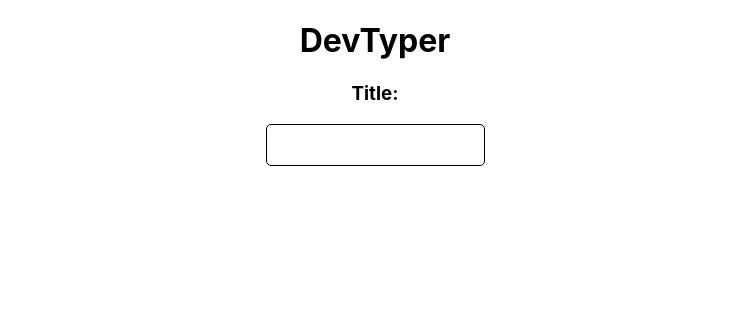
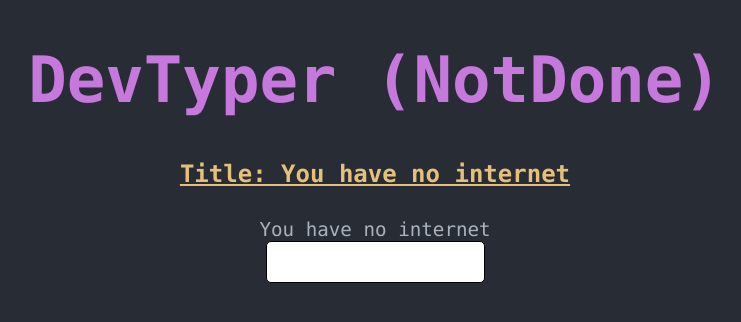
Before and after one commit to nacleric/devTyper, a React (Create React App) app: page / in a window 1280 px wide. Shown: the top 322 px of the page, without its empty margins (265-1006 px from the left). Built offline with nearby package versions, Linux system fonts and the light colour scheme; no server answers.

Commit message:
added more styling and changed css classNames

```diff
--- a/src/App.js
+++ b/src/App.js
@@ -9,6 +9,7 @@
 function App() {
   return (
     <div className="App">
+      <h1 class="logo"> DevTyper (NotDone) </h1>
       <TextBody />
     </div>
   );
--- a/src/components/textbody.js
+++ b/src/components/textbody.js
@@ -14,24 +14,24 @@
   parent.appendChild(childEl);
 }
 
-const renderSpans = string => {
-  // Todo: In memory
-  const parentEl = document.getElementById("titleEl");
+function renderSpans(string) {
+  const parentEl = document.getElementById("typeBody");
   for (let i = 0; i < string.length; i++) {
-    newSpan(parentEl, "testStyle", string[i]);
+    newSpan(parentEl, "neutralChar", string[i]);
   }
-};
+}
+
+function strip(html) {
+  // Converts json Obj to a string
+  let doc = new DOMParser().parseFromString(html, "text/html");
+  return doc.body.textContent || "";
+}
 
 // Main Component
 function TextBody() {
   const [title, setTitle] = useState();
   const [text, setText] = useState(); // will be used later when everything works
-
-  function strip(html) {
-    // Converts json Obj to a string
-    let doc = new DOMParser().parseFromString(html, "text/html");
-    return doc.body.textContent || "";
-  }
+  const [link, setLink] = useState();
 
   useEffect(() => {
     function grabData() {
@@ -46,7 +46,14 @@
           const mText = strip(json.body_html);
           setTitle(mTitle);
           setText(mText);
+          setLink(json.url);
           renderSpans(mTitle);
+          // renderSpans(mText) // TODO: Uncomment this when done
+        })
+        .catch(err => {
+          console.log(err);
+          setTitle("You have no internet");
+          renderSpans("You have no internet");
         });
     }
     grabData();
@@ -55,11 +62,24 @@
   // VanillaJS regular objects [TESTING]
   // TODO: Grab an array of the Element and compare it to textRecord
   const textRecord = event => {
+    let childNodes = document.getElementById("typeBody").childNodes;
     let value = event.target.value;
-    let length = value.length;
+    let index = value.length - 1;
     let errorCount = 0;
     console.log(`Value: ${value}`);
-    console.log(`Length: ${length}`);
+    console.log(`Length: ${index}`);
+
+    if (value[index] === childNodes[index].innerHTML) {
+      console.log("correct");
+      console.log(`Expected Letter: ${childNodes[index].innerHTML}`);
+      childNodes[index].className = "correctChar";
+      // console.log(childNodes);
+    } else if (value[index] !== childNodes[index].innerHTML) {
+      console.log("wrong");
+      childNodes[index].className = "wrongChar";
+    } else {
+      console.log("else");
+    }
   };
 
   // React specific code
@@ -77,10 +97,12 @@
 
   return (
     <div>
-      <h1> DevTyper </h1>
-      <h3>Title: {title}</h3>
-      <div id="titleEl"></div>
-      {/* <div id="titleEl">Title: {title}</div> */}
+      <a target="_blank" class="article-link" href={link}>
+        Title: {title}
+      </a>
+
+      <div class="padtop typeBodyStyle" id="typeBody"></div>
+      {/* <div id="typeBody">Title: {title}</div> */}
       {/* <p>Text: {text}</p> */}
       <input
         onChange={textRecord}
--- a/src/static/App.css
+++ b/src/static/App.css
@@ -2,45 +2,28 @@
   text-align: center;
 }
 
-.App-logo {
-  height: 40vmin;
-  pointer-events: none;
-}
-
-@media (prefers-reduced-motion: no-preference) {
-  .App-logo {
-    animation: App-logo-spin infinite 20s linear;
-  }
-}
-
-.App-header {
-  background-color: #282c34;
-  min-height: 100vh;
-  display: flex;
-  flex-direction: column;
-  align-items: center;
-  justify-content: center;
-  font-size: calc(10px + 2vmin);
-  color: white;
-}
-
-.App-link {
-  color: #61dafb;
-}
-
-@keyframes App-logo-spin {
-  from {
-    transform: rotate(0deg);
-  }
-  to {
-    transform: rotate(360deg);
-  }
+/* Helpers */
+.padtop {
+  padding-top: 30px;
 }
 
 /* TextBox Component */
 
-.text__container {
-  padding: 10px;
+.logo {
+  font-size: 4rem;
+  color: var(--purple);
+}
+
+.article-link {
+  color: var(--yellow);
+  text-decoration: underline;
+  font-weight: bolder;
+  font-size: 1.5rem;
+}
+
+.typeBodyStyle {
+  font-size: 1.2rem;
+  font-weight: 550;
 }
 
 .text__bar{
@@ -57,6 +40,14 @@
   border-radius: 5px;
 }
 
-.testStyle {
-  color: purple;
+.neutralChar {
+  color: var(--grey);
 }
+
+.correctChar {
+  color: var(--correct);
+}
+
+.wrongChar {
+  color: var(--error);
+}
--- a/src/static/index.css
+++ b/src/static/index.css
@@ -1,3 +1,14 @@
+:root {
+  --background: #282c34;
+  --error: #E06C75;
+  --correct: #98C379;
+  --blue: #61AFEF;
+  --yellow: #E5C07B;
+  --purple: #C678DD;
+  --turqouise: #56B6C2;
+  --grey: #ABB2BF;
+}
+
 body {
   margin: 0;
   font-family: -apple-system, BlinkMacSystemFont, 'Segoe UI', 'Roboto', 'Oxygen',
@@ -5,9 +16,10 @@
     sans-serif;
   -webkit-font-smoothing: antialiased;
   -moz-osx-font-smoothing: grayscale;
+  background-color: var(--background);
+  font-family: Menlo, Monaco, Courier;
 }
 
-code {
-  font-family: source-code-pro, Menlo, Monaco, Consolas, 'Courier New',
-    monospace;
+a {
+  text-decoration: none;
 }
```
Also changed, not shown: 1 other file (tests, documents, lock files or other folders).
